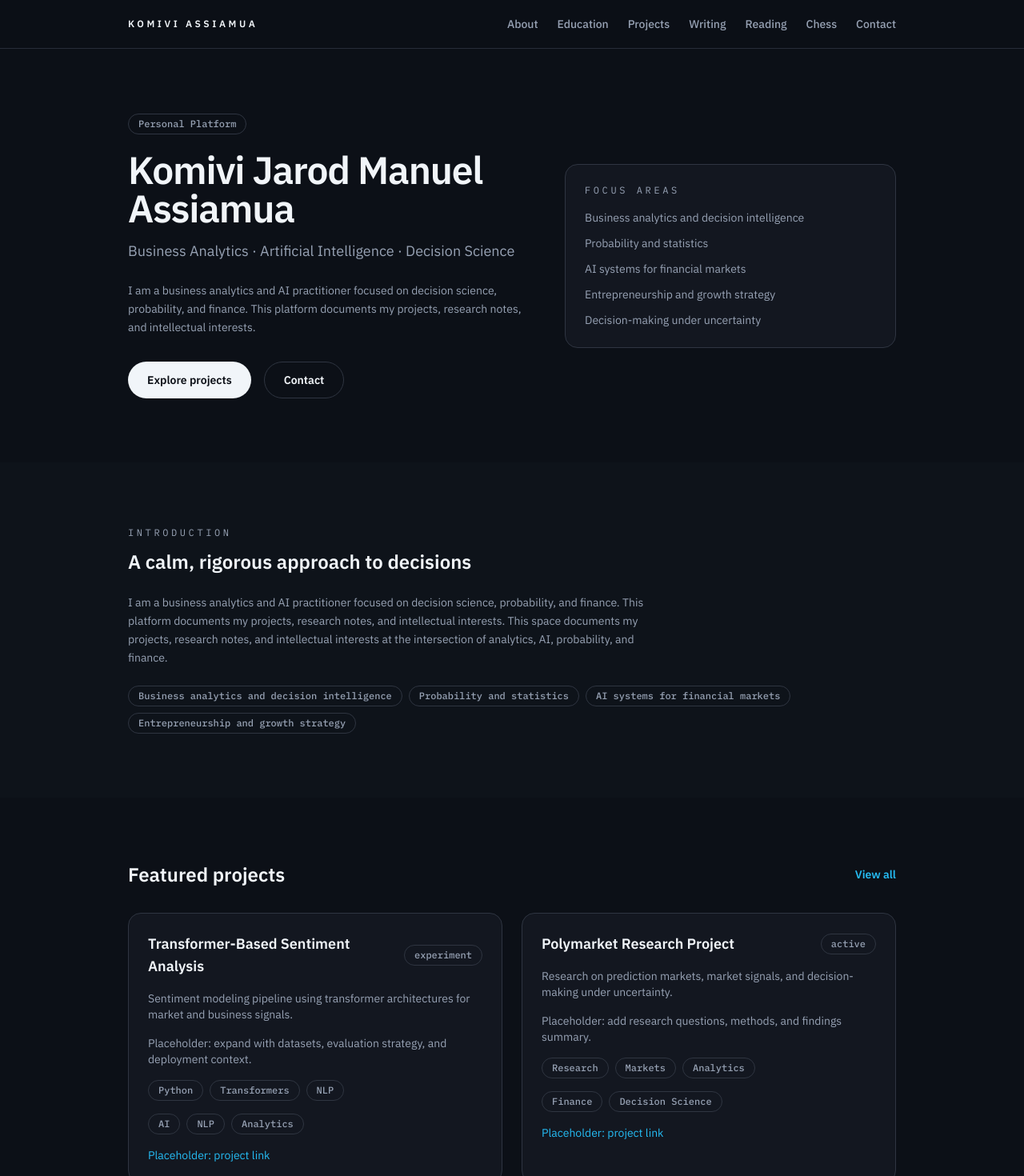
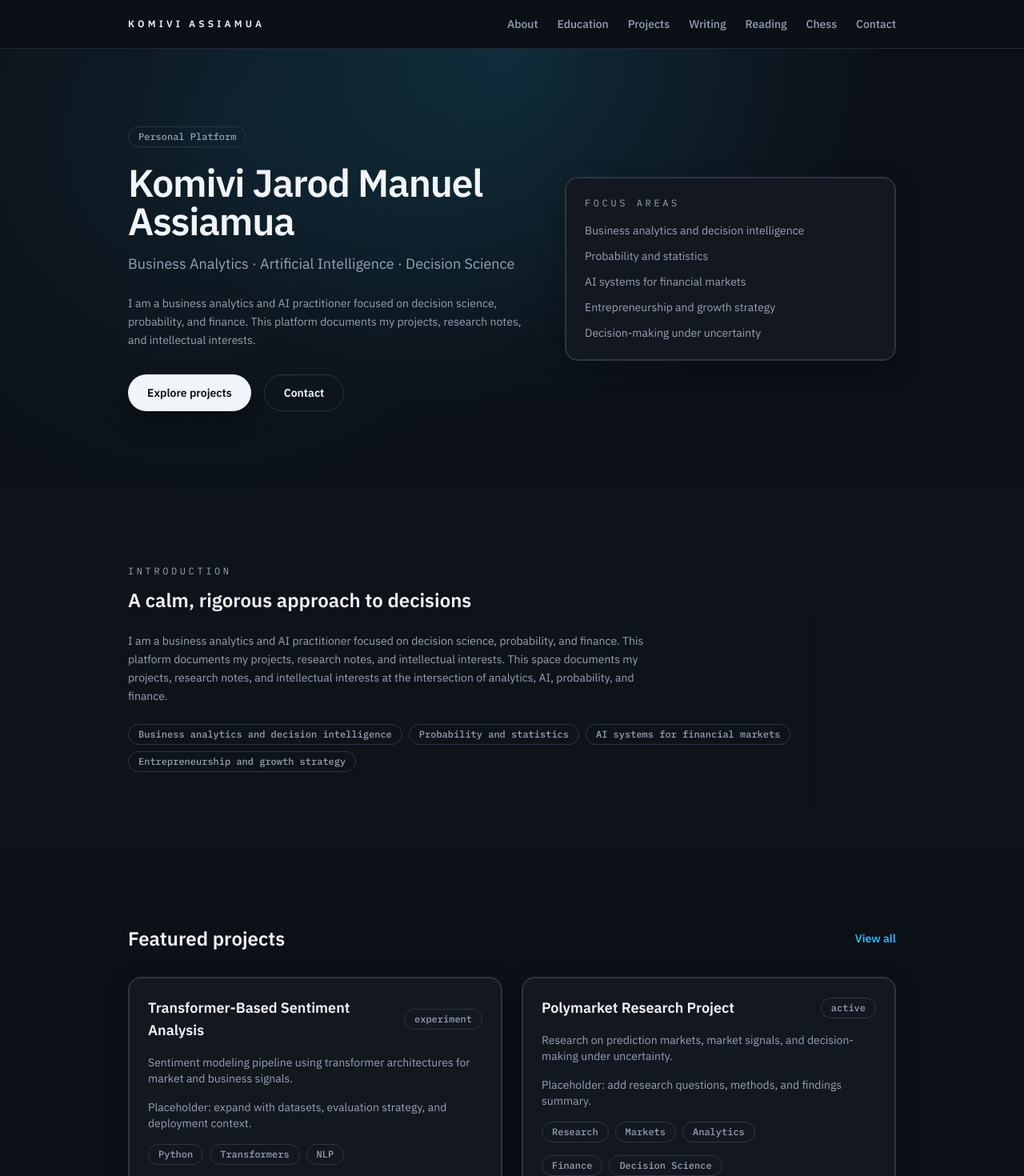
Before and after one commit to TheEternalFool/komivi-site, a Next.js app: page / in a window 1280 px wide. Shown: the top 1470 px of the page at 80% size. Built offline with nearby package versions, Linux system fonts and the light colour scheme.

Commit message:
Refine shared UI and motion system

```diff
--- a/app/layout.tsx
+++ b/app/layout.tsx
@@ -17,9 +17,11 @@ export default function RootLayout({
   return (
     <html lang="en" className="dark">
       <body className="min-h-screen bg-background text-text">
-        <Navbar />
-        <main>{children}</main>
-        <Footer />
+        <div className="min-h-screen">
+          <Navbar />
+          <main>{children}</main>
+          <Footer />
+        </div>
       </body>
     </html>
   );
--- a/components/Badge.tsx
+++ b/components/Badge.tsx
@@ -2,8 +2,14 @@ import { ReactNode } from "react";
 
 interface BadgeProps {
   children: ReactNode;
+  tone?: "default" | "accent";
 }
 
-export default function Badge({ children }: BadgeProps) {
-  return <span className="badge font-mono">{children}</span>;
+export default function Badge({ children, tone = "default" }: BadgeProps) {
+  const styles =
+    tone === "accent"
+      ? "border-accent/40 text-accent"
+      : "border-border text-muted";
+
+  return <span className={`badge font-mono ${styles}`}>{children}</span>;
 }
--- a/components/Button.tsx
+++ b/components/Button.tsx
@@ -4,15 +4,18 @@ import type { Route } from "next";
 interface ButtonProps {
   href: Route;
   children: string;
-  variant?: "primary" | "ghost";
+  variant?: "primary" | "ghost" | "outline";
 }
 
 export default function Button({ href, children, variant = "primary" }: ButtonProps) {
-  const base = "inline-flex items-center justify-center rounded-full px-6 py-3 text-sm font-semibold";
+  const base =
+    "inline-flex items-center justify-center rounded-full px-6 py-3 text-sm font-semibold transition duration-300 ease-out";
   const styles =
     variant === "primary"
-      ? "bg-text text-background hover:bg-text/90"
-      : "border border-border text-text hover:border-text/40";
+      ? "bg-text text-background shadow-[0_12px_30px_hsl(var(--shadow)_/_0.35)] hover:translate-y-[-1px] hover:shadow-[0_18px_40px_hsl(var(--shadow)_/_0.45)]"
+      : variant === "outline"
+        ? "border border-border text-text hover:border-accent/60 hover:text-accent"
+        : "text-text hover:text-accent";
 
   return (
     <Link href={href} className={`${base} ${styles}`}>
--- a/components/Footer.tsx
+++ b/components/Footer.tsx
@@ -5,15 +5,18 @@ import { profile } from "@/content/profile";
 export default function Footer() {
   return (
     <footer className="border-t border-border">
-      <Container className="flex flex-col gap-6 py-10 text-sm text-muted md:flex-row md:items-center md:justify-between">
+      <Container className="grid gap-6 py-12 md:grid-cols-[1.2fr_0.8fr] md:items-center">
         <div>
-          <p className="font-medium text-text">{profile.fullName}</p>
-          <p className="mt-1 text-xs uppercase tracking-[0.3em]">Personal platform</p>
-        </div>
-        <div className="space-y-2 text-sm">
-          <a className="text-accent hover:underline" href={`mailto:${profile.email}`}>
+          <p className="text-sm font-semibold text-text">{profile.fullName}</p>
+          <p className="mt-2 max-w-md text-sm text-muted">
+            A personal platform for analytics, AI, decision science, and thoughtful research.
+          </p>
+          <a className="mt-4 inline-flex text-sm text-accent hover:underline" href={`mailto:${profile.email}`}>
             {profile.email}
           </a>
+        </div>
+        <div className="space-y-3 text-sm text-muted md:justify-self-end">
+          <p className="text-xs font-mono uppercase tracking-[0.3em]">Elsewhere</p>
           <SocialLinks />
         </div>
       </Container>
--- a/components/Hero.tsx
+++ b/components/Hero.tsx
@@ -23,11 +23,11 @@ export default function Hero({
   secondaryCta = { label: "Contact", href: "/contact" }
 }: HeroProps) {
   return (
-    <Section>
+    <Section className="background-grid">
       <Container>
         <div className="grid gap-10 md:grid-cols-[1.1fr_0.9fr] md:items-center">
-          <div>
-            <Badge>{eyebrow}</Badge>
+          <div className="fade-in-up">
+            <Badge tone="accent">{eyebrow}</Badge>
             <h1 className="mt-5 text-4xl font-semibold tracking-tight text-text md:text-5xl">
               {title}
             </h1>
@@ -35,13 +35,13 @@ export default function Hero({
             <p className="mt-6 text-sm leading-relaxed text-muted">{description}</p>
             <div className="mt-8 flex flex-wrap gap-4">
               <Button href={primaryCta.href}>{primaryCta.label}</Button>
-              <Button href={secondaryCta.href} variant="ghost">
+              <Button href={secondaryCta.href} variant="outline">
                 {secondaryCta.label}
               </Button>
             </div>
           </div>
-          <div className="card">
-            <p className="text-xs font-mono uppercase tracking-[0.3em] text-muted">Focus areas</p>
+          <div className="card fade-in-up">
+            <p className="section-eyebrow">Focus areas</p>
             <ul className="mt-4 space-y-3 text-sm text-muted">
               {profile.interests.map((item) => (
                 <li key={item}>{item}</li>
--- a/components/Navbar.tsx
+++ b/components/Navbar.tsx
@@ -14,25 +14,27 @@ const links: { href: Route; label: string }[] = [
 
 export default function Navbar() {
   return (
-    <header className="border-b border-border/80 bg-background/80 backdrop-blur">
+    <header className="sticky top-0 z-40 border-b border-border/70 bg-background/85 backdrop-blur">
       <Container className="flex items-center justify-between py-5">
-        <Link href="/" className="text-xs font-semibold tracking-[0.3em] text-text">
+        <Link href="/" className="text-xs font-semibold tracking-[0.35em] text-text transition hover:text-accent">
           KOMIVI ASSIAMUA
         </Link>
         <nav className="hidden items-center gap-6 text-sm font-medium text-muted xl:flex">
           {links.map((link) => (
-            <Link key={link.href} href={link.href} className="hover:text-text">
+            <Link key={link.href} href={link.href} className="transition hover:text-text">
               {link.label}
             </Link>
           ))}
         </nav>
         <details className="relative xl:hidden">
-          <summary className="cursor-pointer list-none text-sm font-semibold text-text">Menu</summary>
-          <div className="absolute right-0 top-9 z-10 w-48 rounded-xl border border-border bg-surface p-3 shadow-lg">
+          <summary className="cursor-pointer list-none text-sm font-semibold text-text transition hover:text-accent">
+            Menu
+          </summary>
+          <div className="absolute right-0 top-9 z-10 w-52 rounded-2xl border border-border bg-surface p-3 shadow-2xl">
             <ul className="space-y-2 text-sm text-muted">
               {links.map((link) => (
                 <li key={link.href}>
-                  <Link href={link.href} className="block hover:text-text">
+                  <Link href={link.href} className="block rounded-lg px-2 py-1 transition hover:bg-background/60 hover:text-text">
                     {link.label}
                   </Link>
                 </li>
--- a/components/ProjectCard.tsx
+++ b/components/ProjectCard.tsx
@@ -7,7 +7,7 @@ interface ProjectCardProps {
 
 export default function ProjectCard({ project }: ProjectCardProps) {
   return (
-    <article className="card flex h-full flex-col gap-4">
+    <article className="card hover-lift flex h-full flex-col gap-4">
       <div className="flex items-center justify-between">
         <h3 className="text-lg font-semibold text-text">{project.title}</h3>
         {project.status && <Badge>{project.status}</Badge>}
@@ -27,7 +27,7 @@ export default function ProjectCard({ project }: ProjectCardProps) {
       {project.links && project.links.length > 0 && (
         <div className="text-sm text-accent">
           {project.links.map((link) => (
-            <a key={link.href} href={link.href} className="hover:underline">
+            <a key={link.href} href={link.href} className="transition hover:underline">
               {link.label}
             </a>
           ))}
--- a/components/SocialLinks.tsx
+++ b/components/SocialLinks.tsx
@@ -4,7 +4,7 @@ export default function SocialLinks() {
   return (
     <div className="flex flex-wrap gap-4 text-sm font-medium text-muted">
       {profile.socials.map((link) => (
-        <a key={link.href} href={link.href} target="_blank" rel="noreferrer" className="hover:text-text">
+        <a key={link.href} href={link.href} target="_blank" rel="noreferrer" className="transition hover:text-text">
           {link.label}
         </a>
       ))}
--- a/styles/globals.css
+++ b/styles/globals.css
@@ -13,6 +13,9 @@
   --muted: 215 16% 47%;
   --border: 214 18% 88%;
   --accent: 196 85% 42%;
+  --accent-soft: 196 85% 65%;
+  --glow: 196 75% 55%;
+  --shadow: 220 40% 2%;
   color-scheme: light;
 }
 
@@ -23,6 +26,9 @@
   --muted: 217 16% 65%;
   --border: 220 16% 22%;
   --accent: 196 90% 55%;
+  --accent-soft: 196 70% 65%;
+  --glow: 196 85% 55%;
+  --shadow: 210 40% 2%;
   color-scheme: dark;
 }
 
@@ -35,20 +41,117 @@ body {
   outline-offset: 2px;
 }
 
+.background-grid {
+  background-image:
+    radial-gradient(circle at top, hsl(var(--accent) / 0.15), transparent 55%),
+    radial-gradient(circle at 20% 20%, hsl(var(--accent) / 0.08), transparent 45%);
+}
+
 .container {
   @apply mx-auto w-full max-w-5xl px-5 md:px-8;
 }
 
 .section {
-  @apply py-14 md:py-20;
+  @apply py-16 md:py-24;
+}
+
+.section-title {
+  @apply text-2xl font-semibold text-text;
+}
+
+.section-eyebrow {
+  @apply text-xs font-mono uppercase tracking-[0.3em] text-muted;
 }
 
 .card {
-  @apply rounded-2xl border border-border bg-surface p-6 transition hover:border-text/20;
+  @apply rounded-2xl border border-border bg-surface p-6 transition;
+  box-shadow: 0 0 0 1px hsl(var(--border)) inset, 0 10px 30px hsl(var(--shadow) / 0.25);
+}
+
+.card:hover {
+  transform: translateY(-2px);
+  box-shadow: 0 0 0 1px hsl(var(--accent) / 0.35) inset, 0 16px 40px hsl(var(--shadow) / 0.35);
 }
 
 .badge {
   @apply inline-flex items-center rounded-full border border-border bg-transparent px-3 py-1 text-xs font-medium text-muted;
+}
+
+.link {
+  @apply text-accent hover:text-accent/80;
+}
+
+.fade-in {
+  animation: fade-in 0.8s ease both;
+}
+
+.fade-in-up {
+  animation: fade-in-up 0.9s ease both;
+}
+
+.stagger > * {
+  animation: fade-in-up 0.8s ease both;
+}
+
+.stagger > *:nth-child(2) {
+  animation-delay: 0.08s;
+}
+
+.stagger > *:nth-child(3) {
+  animation-delay: 0.16s;
+}
+
+.stagger > *:nth-child(4) {
+  animation-delay: 0.24s;
+}
+
+.stagger > *:nth-child(5) {
+  animation-delay: 0.32s;
+}
+
+.hover-lift {
+  transition: transform 0.25s ease, box-shadow 0.25s ease;
+}
+
+.hover-lift:hover {
+  transform: translateY(-2px);
+}
+
+.glow {
+  box-shadow: 0 0 25px hsl(var(--glow) / 0.25);
+}
+
+@keyframes fade-in {
+  from {
+    opacity: 0;
+  }
+  to {
+    opacity: 1;
+  }
+}
+
+@keyframes fade-in-up {
+  from {
+    opacity: 0;
+    transform: translateY(12px);
+  }
+  to {
+    opacity: 1;
+    transform: translateY(0);
+  }
+}
+
+@media (prefers-reduced-motion: reduce) {
+  .fade-in,
+  .fade-in-up,
+  .stagger > * {
+    animation: none;
+  }
+
+  .card:hover,
+  .hover-lift:hover {
+    transform: none;
+  }
 }
 
 .prose h2 {
```
Also changed, not shown: app/page.tsx (+15 -15 lines).
